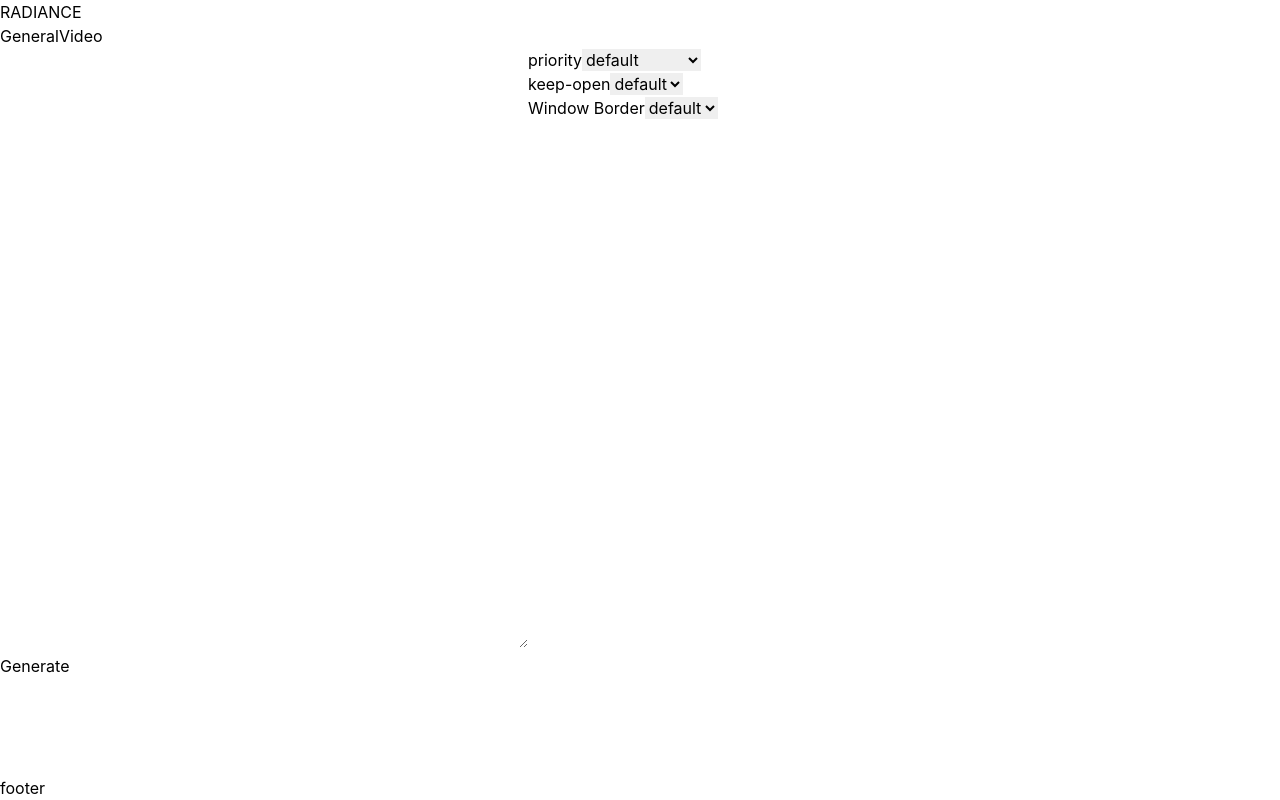
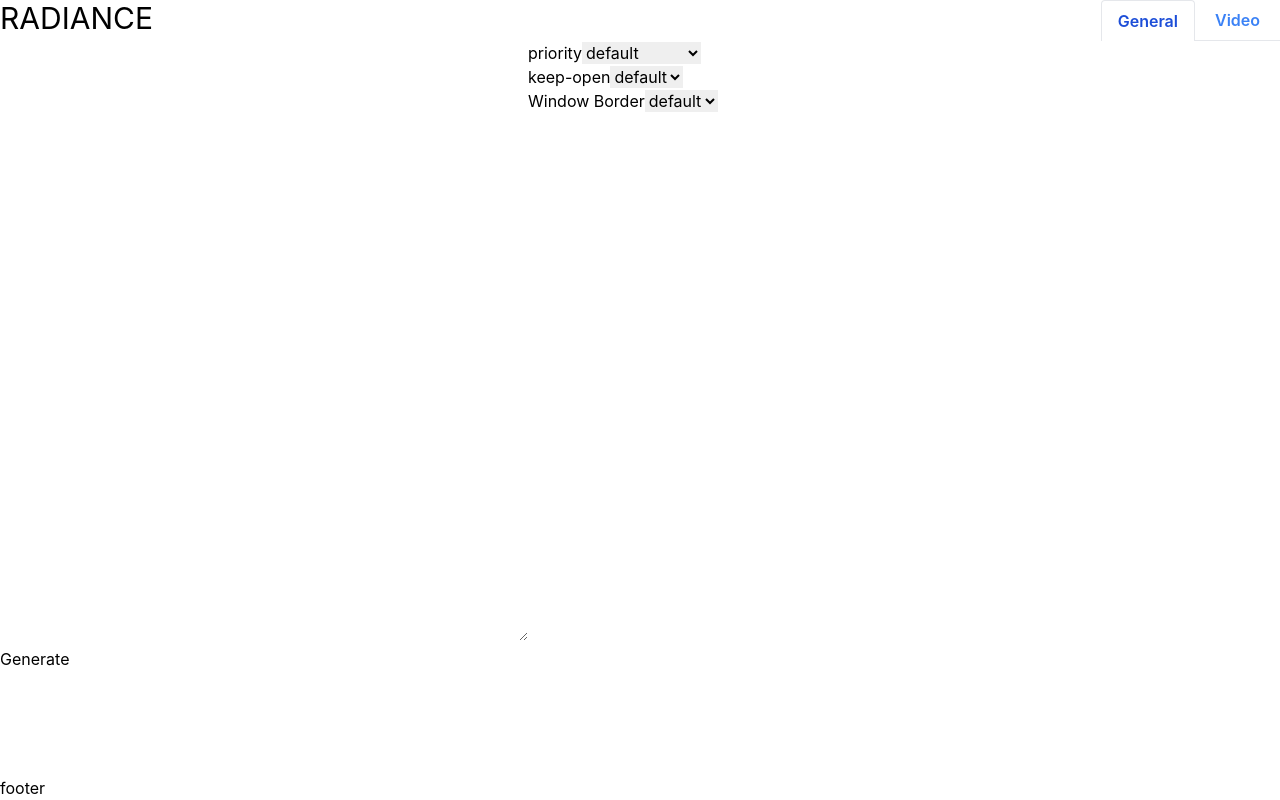
Before and after one commit to vishal-joshy/radiance, a React (Create React App) app: page / in a window 1280 px wide. Built offline with nearby package versions, Linux system fonts and the light colour scheme.

Commit message:
Add tab-navigation to header
Use useLocation from react-router-dom to style active link.

```diff
--- a/src/components/Layout/Header.tsx
+++ b/src/components/Layout/Header.tsx
@@ -1,19 +1,44 @@
 import React, { ReactElement } from "react";
-import { Link } from "react-router-dom";
+import { Link, useLocation } from "react-router-dom";
 
 interface Props {}
 
 function Header({}: Props): ReactElement {
+  const location = useLocation();
+  const { pathname } = location;
+  const splitLocation = pathname.split("/");
   const logo = "RADIANCE";
+
   return (
-    <div>
-      <h1>{logo}</h1>
-      <nav>
-        <Link to="/">General</Link>
-        <Link to="/video">Video</Link>
-      </nav>
+    <div className={styles.header}>
+      <h1 className={styles.logo}>{logo}</h1>
+      <ul className={styles.ul}>
+        <li className={styles.li}>
+          <Link className={splitLocation[1] === "" ? styles.activeLink : styles.link} to="/">
+            General
+          </Link>
+        </li>
+        <li className={styles.li}>
+          <Link
+            className={splitLocation[1] === "video" ? styles.activeLink : styles.link}
+            to="/video"
+          >
+            Video
+          </Link>
+        </li>
+      </ul>
     </div>
   );
 }
 
+const styles = {
+  header: "flex justify-between",
+  logo: "text-3xl",
+  ul: "flex border-b",
+  li: "-mb-px mr-1",
+  activeLink:
+    "bg-white inline-block border-l border-t border-r rounded-t py-2 px-4 text-blue-700 font-semibold",
+  link: "bg-white inline-block py-2 px-4 text-blue-500 hover:text-blue-800 font-semibold",
+};
+
 export default Header;
```
